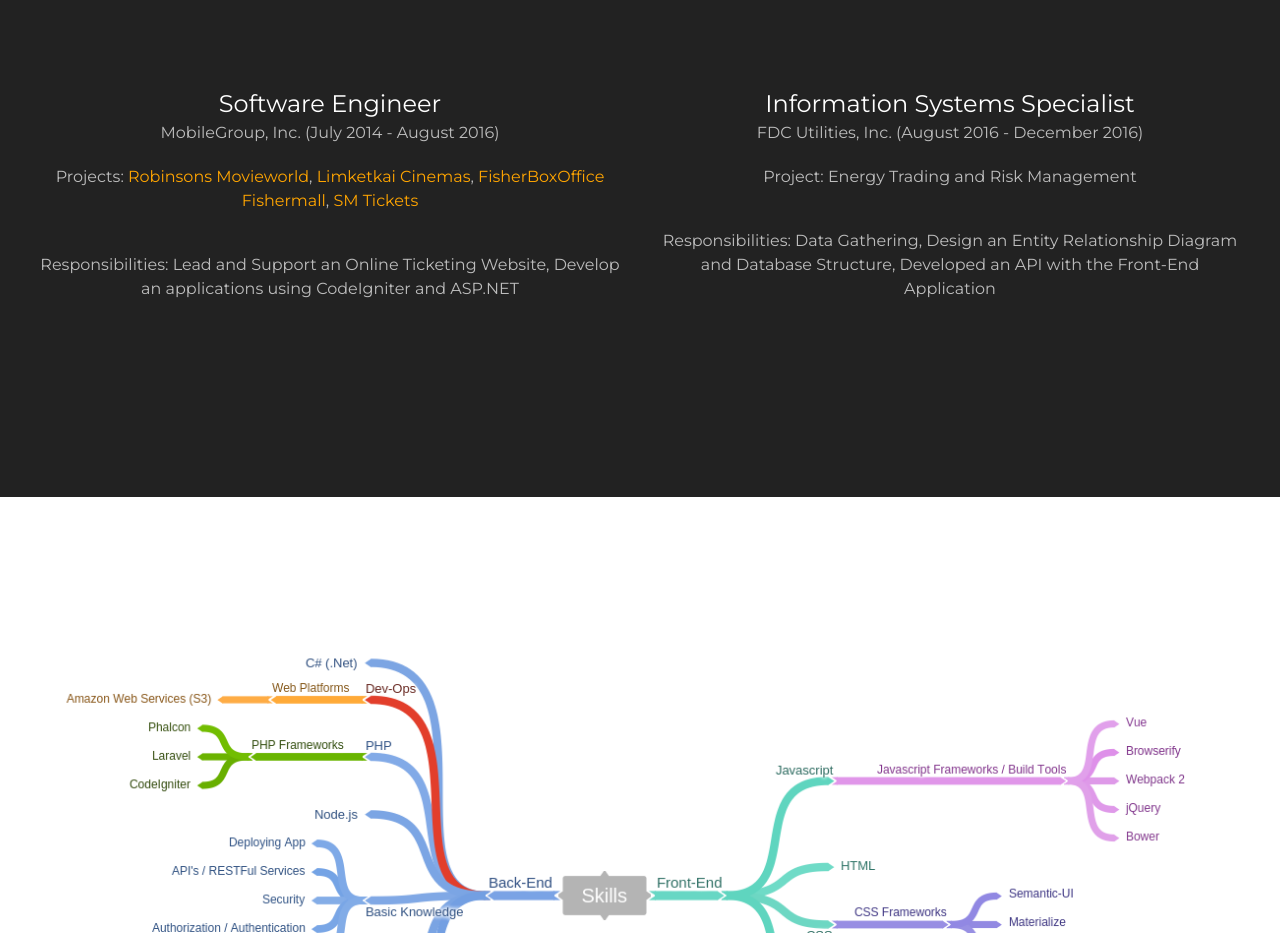
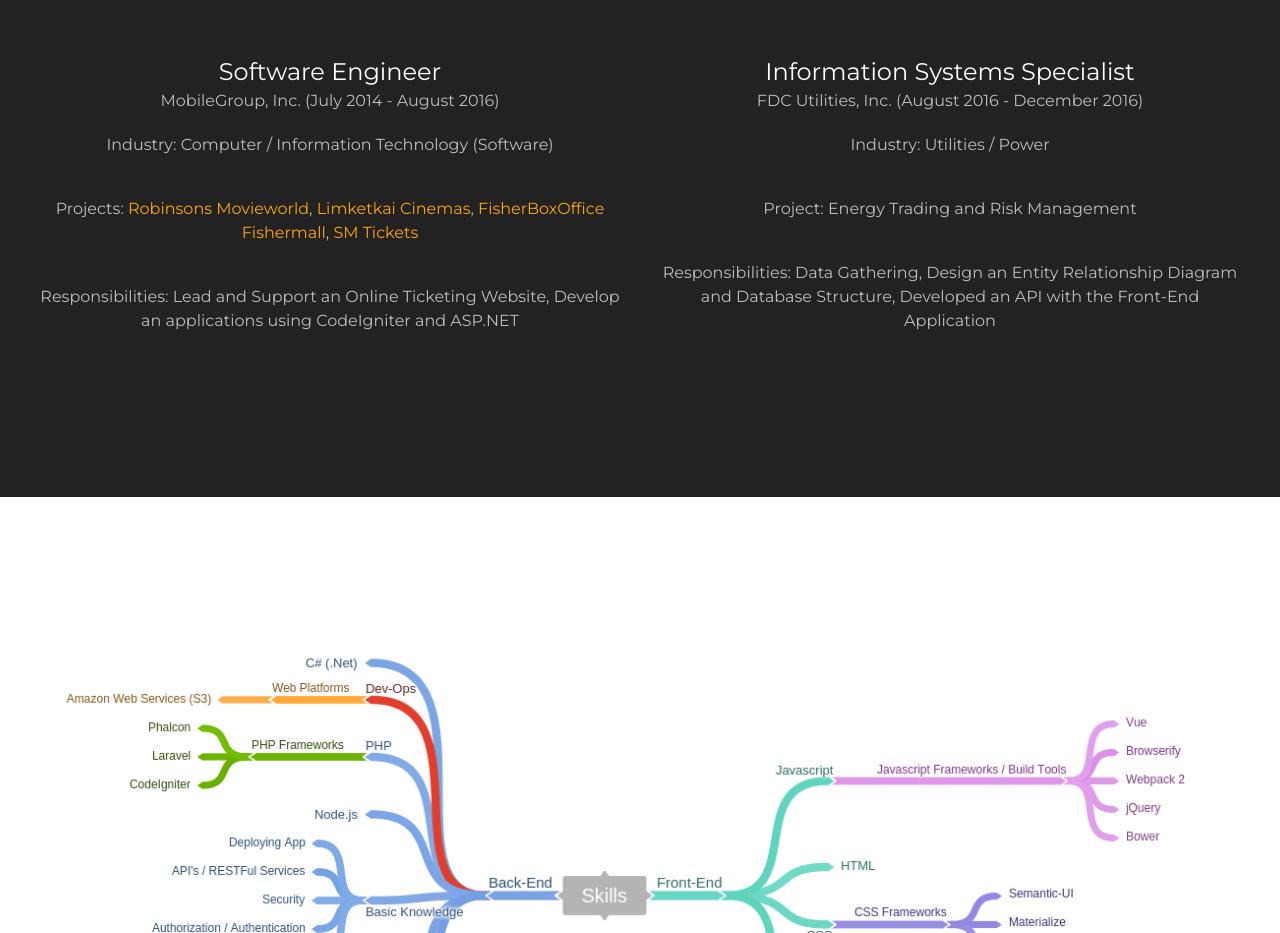
Before and after one commit to iamtonysoft/iamtonysoft.github.io, a website built with webpack: page index.html in a window 1280 px wide. Shown: the part 1903-2836 px from the top of the page. Built offline with nearby package versions, Linux system fonts and the light colour scheme.

Commit message:
Added industry in work experience

```diff
--- a/index.html
+++ b/index.html
@@ -112,6 +112,7 @@
                         <div class="uk-text-center uk-text-center@s">
                             <h3 class="uk-margin-remove">Software Engineer</h3>
                             <p class="uk-margin-remove">MobileGroup, Inc. (July 2014 - August 2016)</p>
+                            <p>Industry: Computer / Information Technology (Software)</p>
                             <p>Projects:
                                 <a class="text-orange" href="http://robinsonsmovieworld.com/" target="_blank">Robinsons Movieworld</a>,
                                 <a class="text-orange" href="http://limketkaicinemas.com/" target="_blank">Limketkai Cinemas</a>,
@@ -123,6 +124,7 @@
                         <div class="uk-text-center uk-text-center@s">
                             <h3 class="uk-margin-remove">Information Systems Specialist</h3>
                             <p class="uk-margin-remove">FDC Utilities, Inc. (August 2016 - December 2016)</p>
+                            <p>Industry: Utilities / Power</p>
                             <p>Project: Energy Trading and Risk Management</p>
                             <p>Responsibilities: Data Gathering, Design an Entity Relationship Diagram and Database Structure, Developed an API with the Front-End Application</p>
                         </div>
```
